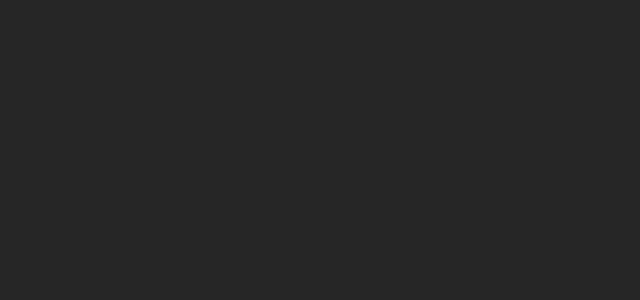
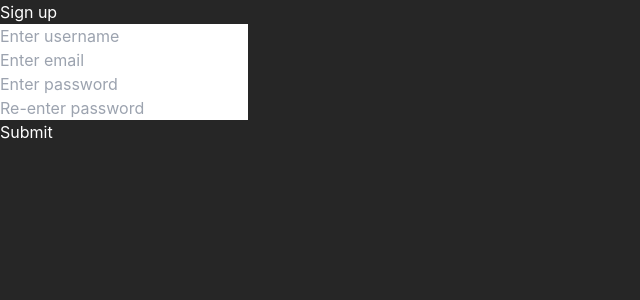
Before and after one commit to sspenst/thinky.gg, a React (Create React App) app: page /signup in a window 1280 px wide. Before the commit this address had no page. Shown: the top 300 px of the page, without its empty margins (0-640 px from the left). Built offline with nearby package versions, Linux system fonts and the light colour scheme.

Commit message:
add some more page templates in preparation for login

```diff
--- a/src/App/index.tsx
+++ b/src/App/index.tsx
@@ -1,56 +1,12 @@
-import { useState, useEffect } from 'react';
 import React from 'react';
-import MenuOptions from '../Models/MenuOptions';
-import Creator from '../DataModels/Pathology/Creator';
+import { Link } from 'react-router-dom';
 import Menu from '../Common/Menu';
-import Select from '../Common/Select';
 import useWindowSize from '../Common/useWindowSize';
 import Dimensions from '../Constants/Dimensions';
-import LeastMovesHelper from '../Helpers/LeastMovesHelper';
+import MenuOptions from '../Models/MenuOptions';
 
 export default function App() {
-  const [colors, setColors] = useState<string[]>([]);
-  const [creators, setCreators] = useState<Creator[]>([]);
-
-  useEffect(() => {
-    async function getCreators() {
-      const response = await fetch(process.env.REACT_APP_SERVICE_URL + 'creators');
-
-      if (!response.ok) {
-        const message = `An error occurred: ${response.statusText}`;
-        window.alert(message);
-        return;
-      }
-
-      const creators: Creator[] = await response.json();
-      creators.sort((a: Creator, b: Creator) => a.name.toLowerCase() > b.name.toLowerCase() ? 1 : -1);
-      setCreators(creators);
-    }
-
-    getCreators();
-  }, []);
-
-  useEffect(() => {
-    async function getLeastMoves() {
-      if (creators.length === 0) {
-        return;
-      }
-
-      const response = await fetch(process.env.REACT_APP_SERVICE_URL + 'levels/allleastmoves');
-
-      if (!response.ok) {
-        const message = `An error occurred: ${response.statusText}`;
-        window.alert(message);
-        return;
-      }
-
-      setColors(LeastMovesHelper.creatorColors(creators, await response.json()));
-    }
-
-    getLeastMoves();
-  }, [creators]);
-
-  const menuOptions = new MenuOptions('PATHOLOGY');
+  const menuOptions = new MenuOptions('Pathology');
   const windowSize = useWindowSize();
   let height = windowSize.height;
   let width = windowSize.width;
@@ -64,15 +20,15 @@ export default function App() {
       menuOptions={menuOptions}
       width={width}
     />
-    {creators.length > 0 ?
-      <Select
-        colors={colors}
-        height={height - Dimensions.MenuHeight}
-        ids={creators.map(creator => creator._id)}
-        options={creators.map(creator => <span>{creator.name}</span>)}
-        pathname={'creator'}
-        width={width}
-      />
-    : null}
+    <div style={{
+      position: 'fixed',
+      top: Dimensions.MenuHeight,
+    }}>
+      <div><Link to='/catalog'>CATALOG</Link></div>
+      <div><Link to='/data'>DATA</Link></div>
+      <div><Link to='/editor'>EDITOR</Link></div>
+      <div><Link to='/login'>LOG IN</Link></div>
+      <div><Link to='/signup'>SIGN UP</Link></div>
+    </div>
   </>);
 }
--- /dev/null
+++ b/src/Catalog/index.tsx
@@ -0,0 +1,78 @@
+import { useState, useEffect } from 'react';
+import React from 'react';
+import MenuOptions from '../Models/MenuOptions';
+import Creator from '../DataModels/Pathology/Creator';
+import Menu from '../Common/Menu';
+import Select from '../Common/Select';
+import useWindowSize from '../Common/useWindowSize';
+import Dimensions from '../Constants/Dimensions';
+import LeastMovesHelper from '../Helpers/LeastMovesHelper';
+
+export default function Catalog() {
+  const [colors, setColors] = useState<string[]>([]);
+  const [creators, setCreators] = useState<Creator[]>([]);
+
+  useEffect(() => {
+    async function getCreators() {
+      const response = await fetch(process.env.REACT_APP_SERVICE_URL + 'creators');
+
+      if (!response.ok) {
+        const message = `An error occurred: ${response.statusText}`;
+        window.alert(message);
+        return;
+      }
+
+      const creators: Creator[] = await response.json();
+      creators.sort((a: Creator, b: Creator) => a.name.toLowerCase() > b.name.toLowerCase() ? 1 : -1);
+      setCreators(creators);
+    }
+
+    getCreators();
+  }, []);
+
+  useEffect(() => {
+    async function getLeastMoves() {
+      if (creators.length === 0) {
+        return;
+      }
+
+      const response = await fetch(process.env.REACT_APP_SERVICE_URL + 'levels/allleastmoves');
+
+      if (!response.ok) {
+        const message = `An error occurred: ${response.statusText}`;
+        window.alert(message);
+        return;
+      }
+
+      setColors(LeastMovesHelper.creatorColors(creators, await response.json()));
+    }
+
+    getLeastMoves();
+  }, [creators]);
+
+  const menuOptions = new MenuOptions('Catalog', '');
+  const windowSize = useWindowSize();
+  let height = windowSize.height;
+  let width = windowSize.width;
+
+  if (!height || !width) {
+    return null;
+  }
+
+  return (<>
+    <Menu
+      menuOptions={menuOptions}
+      width={width}
+    />
+    {creators.length > 0 ?
+      <Select
+        colors={colors}
+        height={height - Dimensions.MenuHeight}
+        ids={creators.map(creator => creator._id)}
+        options={creators.map(creator => <span>{creator.name}</span>)}
+        pathname={'creator'}
+        width={width}
+      />
+    : null}
+  </>);
+}
--- a/src/Common/Nav.tsx
+++ /dev/null
@@ -1,12 +0,0 @@
-import { Link } from 'react-router-dom';
-import React from 'react';
-
-export default function Nav() {
-  return (
-    <>
-      <div><Link to='/'>HOME</Link></div>
-      <div><Link to='/data'>DATA</Link></div>
-      <div><Link to='/editor'>EDITOR</Link></div>
-    </>
-  )
-}
--- a/src/CreatorPage/index.tsx
+++ b/src/CreatorPage/index.tsx
@@ -30,7 +30,7 @@ export default function CreatorPage() {
       const creators: Creator[] = await response.json();
       const creator = creators[0];
 
-      setMenuOptions(new MenuOptions(creator.name, ''));
+      setMenuOptions(new MenuOptions(creator.name, 'catalog'));
     }
 
     async function getPacks() {
--- a/src/Data/index.tsx
+++ b/src/Data/index.tsx
@@ -1,6 +1,5 @@
 import { useEffect, useState } from 'react';
 import React from 'react';
-import Nav from '../Common/Nav';
 import LevelSelect from './LevelSelect';
 import ReviewSelect from './ReviewSelect';
 import UniverseSelect from './UniverseSelect';
@@ -113,7 +112,6 @@ export default function Data() {
     return;
   }, [levelId]);
 
-  const nav = !universeId ? <Nav/> : null;
   const content = levelId ?
     <ReviewSelect
       goToLevelSelect={() => {
@@ -146,7 +144,6 @@ export default function Data() {
     />;
 
   return (<>
-    {nav}
     {content}
   </>);
 }
--- a/src/Editor/index.tsx
+++ b/src/Editor/index.tsx
@@ -1,7 +1,6 @@
 import { useState } from 'react';
 import React from 'react';
 import LevelDataType from '../Constants/LevelDataType';
-import Nav from '../Common/Nav';
 
 export default function Editor() {
   function getSquareColor(d: string) {
@@ -86,7 +85,6 @@ export default function Editor() {
 
   return (
     <div>
-      <Nav/>
       <div>
         <span>x</span>
         <input
--- /dev/null
+++ b/src/ForgotPassword/index.tsx
@@ -0,0 +1,27 @@
+import React, { useState } from 'react';
+
+export default function ForgotPassword() {
+  const [email, setEmail] = useState<string>('');
+
+  function onSubmit() {
+    alert('submit');
+  }
+
+  return (
+    <form onSubmit={onSubmit}>
+      <h1>Forgot password</h1>
+      <div>
+        <input
+          type='email'
+          name='email'
+          placeholder='Enter email'
+          value={email}
+          onChange={e => setEmail(e.target.value)}
+          style={{color: 'rgb(0, 0, 0)'}}
+          required
+        />
+      </div>
+      <input type='submit' value='Submit'/>
+    </form>
+  );
+}
--- /dev/null
+++ b/src/Login/index.tsx
@@ -0,0 +1,39 @@
+import React, { useState } from 'react';
+
+export default function Login() {
+  const [email, setEmail] = useState<string>('');
+  const [password, setPassword] = useState<string>('');
+
+  function onSubmit() {
+    alert('submit');
+  }
+
+  return (
+    <form onSubmit={onSubmit}>
+      <h1>Login</h1>
+      <div>
+        <input
+          type='email'
+          name='email'
+          placeholder='Enter email'
+          value={email}
+          onChange={e => setEmail(e.target.value)}
+          style={{color: 'rgb(0, 0, 0)'}}
+          required
+        />
+      </div>
+      <div>
+        <input
+          type='password'
+          name='password'
+          placeholder='Enter password'
+          value={password}
+          onChange={e => setPassword(e.target.value)}
+          style={{color: 'rgb(0, 0, 0)'}}
+          required
+        />
+      </div>
+      <input type='submit' value='Submit'/>
+    </form>
+  );
+}
--- /dev/null
+++ b/src/ResetPassword/index.tsx
@@ -0,0 +1,39 @@
+import React, { useState } from 'react';
+
+export default function ResetPassword() {
+  const [password, setPassword] = useState<string>('');
+  const [password2, setPassword2] = useState<string>('');
+
+  function onSubmit() {
+    alert('submit');
+  }
+
+  return (
+    <form onSubmit={onSubmit}>
+      <h1>Reset password</h1>
+      <div>
+        <input
+          type='password'
+          name='password'
+          placeholder='Enter password'
+          value={password}
+          onChange={e => setPassword(e.target.value)}
+          style={{color: 'rgb(0, 0, 0)'}}
+          required
+        />
+      </div>
+      <div>
+        <input
+          type='password'
+          name='password2'
+          placeholder='Re-enter password'
+          value={password2}
+          onChange={e => setPassword2(e.target.value)}
+          style={{color: 'rgb(0, 0, 0)'}}
+          required
+        />
+      </div>
+      <input type='submit' value='Submit'/>
+    </form>
+  );
+}
--- /dev/null
+++ b/src/SignUp/index.tsx
@@ -0,0 +1,63 @@
+import React, { useState } from 'react';
+
+export default function SignUp() {
+  const [email, setEmail] = useState<string>('');
+  const [password, setPassword] = useState<string>('');
+  const [password2, setPassword2] = useState<string>('');
+  const [username, setUsername] = useState<string>('');
+
+  function onSubmit() {
+    alert('submit');
+  }
+
+  return (
+    <form onSubmit={onSubmit}>
+      <h1>Sign up</h1>
+      <div>
+        <input
+          type='text'
+          name='username'
+          placeholder='Enter username'
+          value={username}
+          onChange={e => setUsername(e.target.value)}
+          style={{color: 'rgb(0, 0, 0)'}}
+          required
+        />
+      </div>
+      <div>
+        <input
+          type='email'
+          name='email'
+          placeholder='Enter email'
+          value={email}
+          onChange={e => setEmail(e.target.value)}
+          style={{color: 'rgb(0, 0, 0)'}}
+          required
+        />
+      </div>
+      <div>
+        <input
+          type='password'
+          name='password'
+          placeholder='Enter password'
+          value={password}
+          onChange={e => setPassword(e.target.value)}
+          style={{color: 'rgb(0, 0, 0)'}}
+          required
+        />
+      </div>
+      <div>
+        <input
+          type='password'
+          name='password2'
+          placeholder='Re-enter password'
+          value={password2}
+          onChange={e => setPassword2(e.target.value)}
+          style={{color: 'rgb(0, 0, 0)'}}
+          required
+        />
+      </div>
+      <input type='submit' value='Submit'/>
+    </form>
+  );
+}
--- a/src/index.tsx
+++ b/src/index.tsx
@@ -6,19 +6,29 @@ import App from './App';
 import CreatorPage from './CreatorPage';
 import Data from './Data';
 import Editor from './Editor';
+import ForgotPassword from './ForgotPassword';
 import LevelPage from './LevelPage';
+import Login from './Login';
 import PackPage from './PackPage';
+import ResetPassword from './ResetPassword';
+import SignUp from './SignUp';
+import Catalog from './Catalog';
 
 ReactDOM.render(
   <React.StrictMode>
     <BrowserRouter>
       <Routes>
         <Route path='/' element={<App />} />
+        <Route path='/catalog' element={<Catalog />} />
         <Route path='/creator' element={<CreatorPage />} />
         <Route path='/data' element={<Data />} />
         <Route path='/editor' element={<Editor />} />
+        <Route path='/forgotpassword' element={<ForgotPassword />} />
         <Route path='/level' element={<LevelPage />} />
+        <Route path='/login' element={<Login />} />
         <Route path='/pack' element={<PackPage />} />
+        <Route path='/resetpassword' element={<ResetPassword />} />
+        <Route path='/signup' element={<SignUp />} />
       </Routes>
     </BrowserRouter>
   </React.StrictMode>,
```
Also changed, not shown: 1 other file (tests, documents, lock files or other folders).
